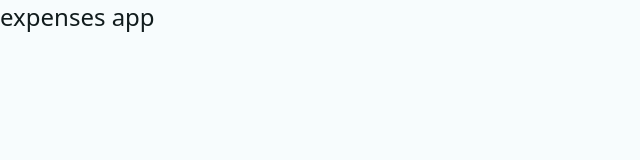
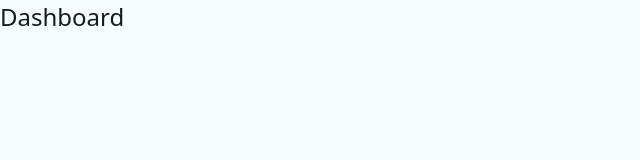
Before and after one commit to kebele/expenses_app, a React (Vite) app: page / in a window 1280 px wide. Shown: the top 160 px of the page, without its empty margins (0-640 px from the left). Built offline with nearby package versions, Linux system fonts and the light colour scheme.

Commit message:
dashboard, Error, helpers added

```diff
--- a/src/App.jsx
+++ b/src/App.jsx
@@ -1,5 +1,35 @@
+// react router 6.8 ve sonrasının bir çok özelliği var tama işleyiş aşağıdaki gibi
+//
+
+import { createBrowserRouter, RouterProvider } from "react-router-dom";
+import Dashboard, { dashboardLoader } from "./pages/Dashboard";
+import Error from "./pages/Error";
+
+const router = createBrowserRouter([
+  {
+    path: "/",
+    // element: <h1>Hi</h1>,
+    // loader: <Loader  />,
+    // action: <Action  />,
+    // errorElement: <Error  />
+    // bir çok özelliği var
+    element: <Dashboard />,
+    loader: dashboardLoader,
+    errorElement: <Error />,
+  },
+  // {
+  // herhangibir olmayan route'a giteye çalışırsa o zamanda Error page gelsin
+  //   path: "*",
+  //   element: <Error />,
+  // },
+]);
+
 function App() {
-  return <div className="App">expenses app</div>;
+  return (
+    <div className="App">
+      <RouterProvider router={router} />
+    </div>
+  );
 }
 
 export default App;
--- /dev/null
+++ b/src/helpers.js
@@ -0,0 +1,6 @@
+// helper.js içinde app'ın her yerinde kullanacağımız tekrar yazmak istemediğimiz func koyarız, gerektğinde buradan çağırırız.
+
+// local storage
+export const fetchData = (key) => {
+  return JSON.parse(localStorage.getItem(key));
+};
--- /dev/null
+++ b/src/pages/Dashboard.jsx
@@ -0,0 +1,17 @@
+import React from "react";
+import { useLoaderData } from "react-router-dom";
+import { fetchData } from "../helpers";
+
+// loader
+// bu loader'ı App.jsx'de route'da loader'a ekleyeceğiz, yani bu route bir loader'a sahip yani oraya gittiğinde bu loader'ı çalıştıracak
+export function dashboardLoader() {
+  const userName = fetchData("userName");
+  return { userName };
+}
+
+const Dashboard = () => {
+  const { userName } = useLoaderData();
+  return <div>Dashboard {userName}</div>;
+};
+
+export default Dashboard;
--- /dev/null
+++ b/src/pages/Error.jsx
@@ -0,0 +1,7 @@
+import React from "react";
+
+const Error = () => {
+  return <div>Error</div>;
+};
+
+export default Error;
```
